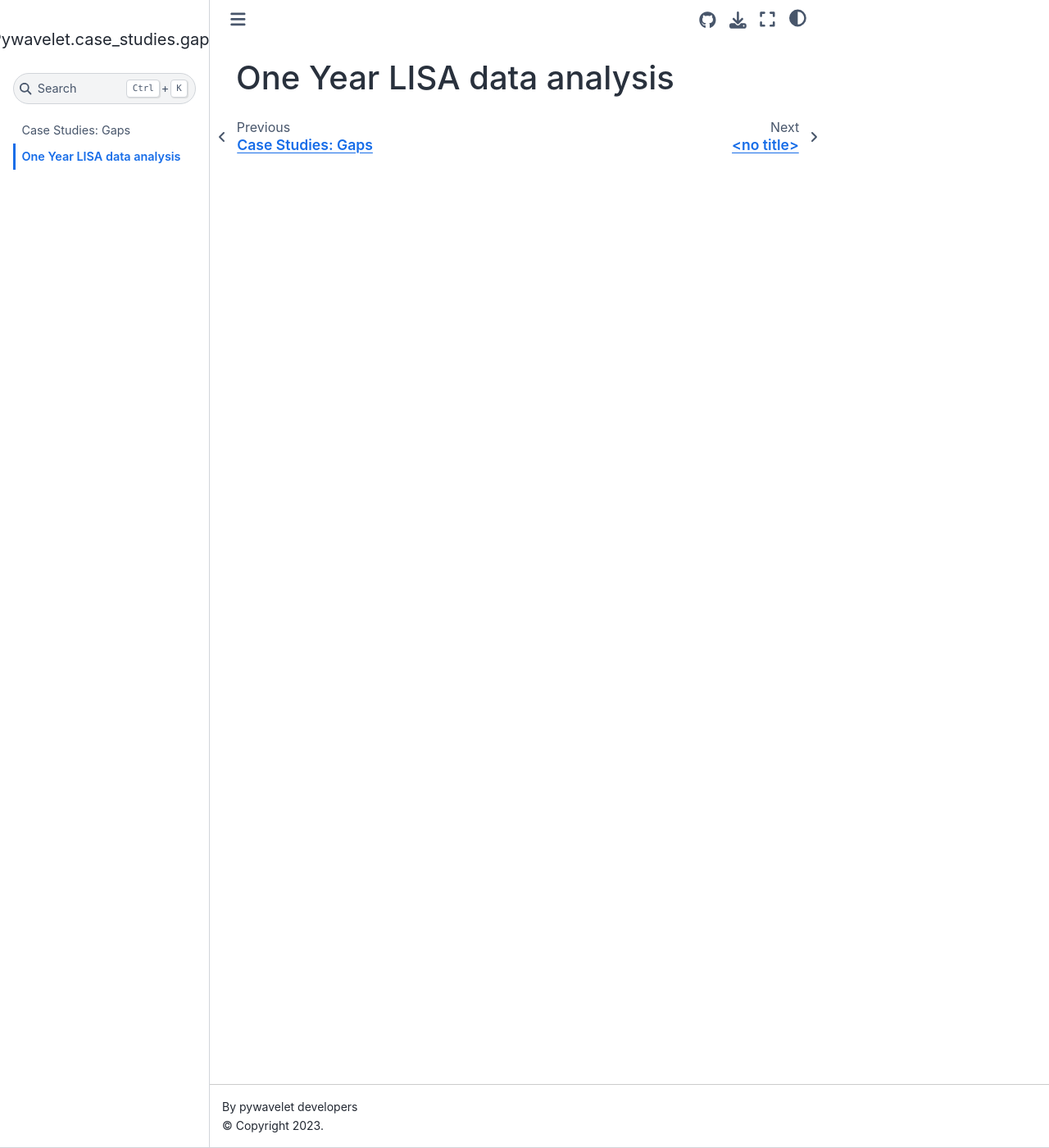
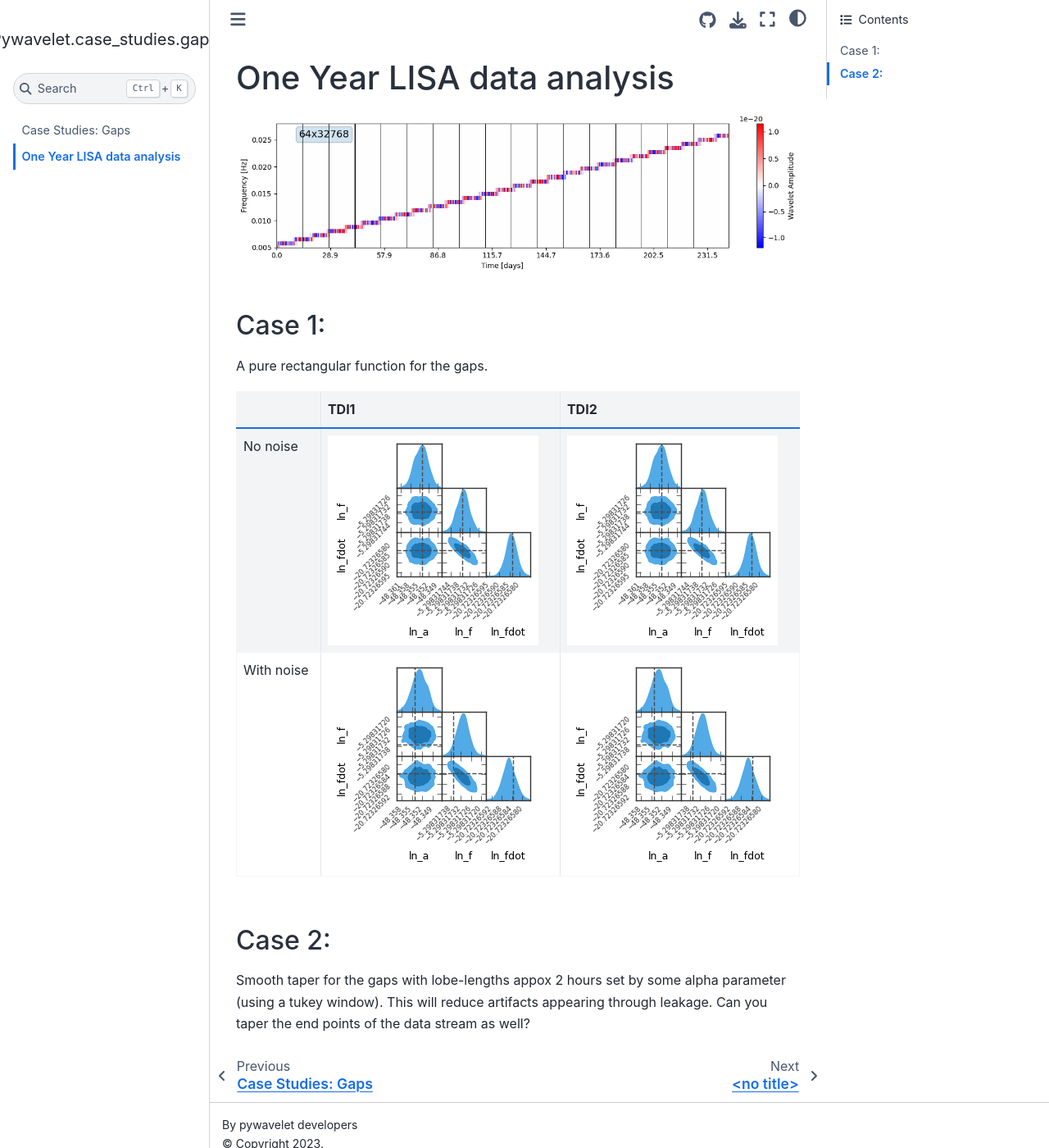
Before and after one commit to pywavelet/case_studies.gaps, a Jupyter Book: the page built from docs/one_year/one_year.md, in a window 1280 px wide and 1400 px high. Shown: the whole window at 82% size. Built offline with Jupyter Book 1.0.4 settings and Sphinx 7.4.7 and the Sphinx Book theme 1.1.4, drawn with Linux system fonts in a browser that asks for light colours.

Commit message:
uadd docs

```diff
--- a/docs/one_year/one_year.md
+++ b/docs/one_year/one_year.md
@@ -1 +1,32 @@
 # One Year LISA data analysis
+
+![](outdir_1year/data_wavelet.png)
+
+
+## Case 1:
+
+A pure rectangular function for the gaps.
+
+[corner_TDI1]: outdir_1year/mcmc_no_noise_TDI1/corner.png
+
+[corner_TDI1_noise]: outdir_1year/mcmc_noise_TDI1/corner.png
+
+[corner_TDI2]: outdir_1year/mcmc_no_noise_TDI2/corner.png
+
+[corner_TDI2_noise]: outdir_1year/mcmc_noise_TDI2/corner.png
+
+
+
+
+
+|            | TDI1                   | TDI2                   |
+|------------|------------------------|------------------------|
+| No noise   | ![corner_TDI1][]       | ![corner_TDI2][]       |
+| With noise | ![corner_TDI1_noise][] | ![corner_TDI2_noise][] |
+
+
+## Case 2:
+
+Smooth taper for the gaps with lobe-lengths appox 2 hours set by some alpha parameter (using a tukey window).
+This will reduce artifacts appearing through leakage.
+Can you taper the end points of the data stream as well?
```
Also changed, not shown: docs/one_year/outdir_1year/data_wavelet.png (added), 1 other file.
